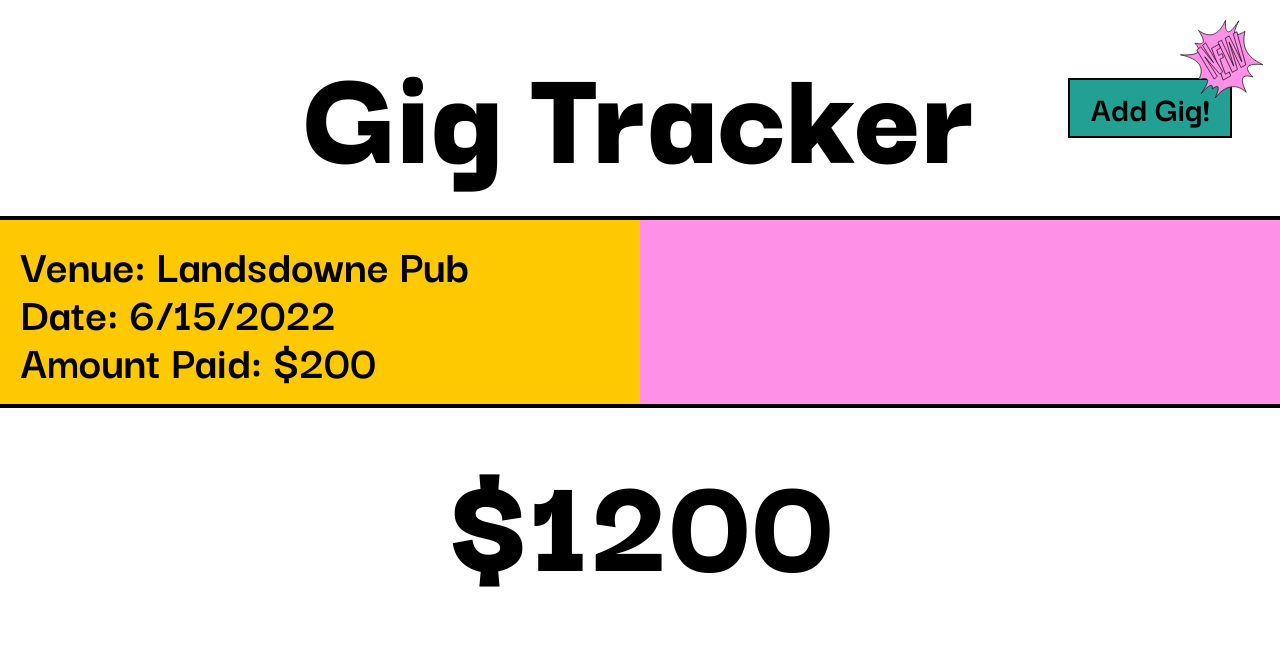
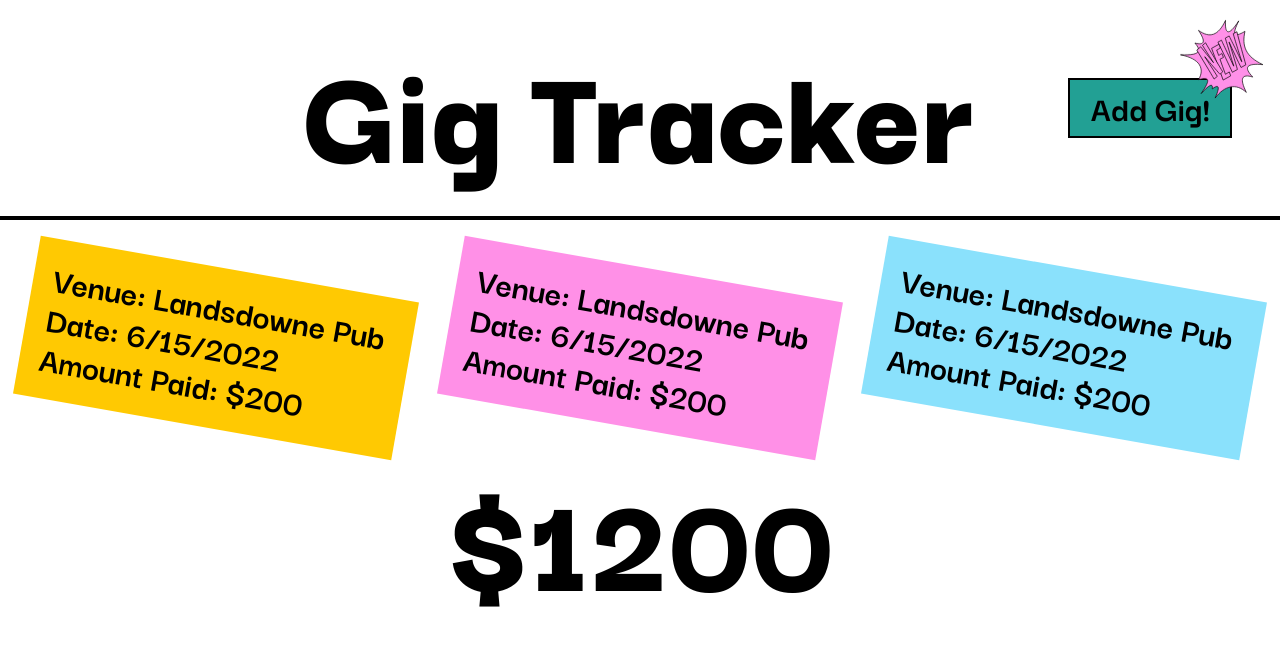
Before and after one commit to MarkDonatelli/gigTracker, a Vue app: page / in a window 1280 px wide. Shown: the top 646 px of the page. Built offline with nearby package versions, Linux system fonts and the light colour scheme.

Commit message:
new styles added to gig list

```diff
--- a/src/App.vue
+++ b/src/App.vue
@@ -20,7 +20,9 @@ const openGigModal = () => {
 </script>
 
 <template>
-  <header class="flex items-center justify-center border-b-4 border-black">
+  <header
+    class="flex items-center justify-center border-b-4 border-black mb-12"
+  >
     <h1 class="text-[9rem] font-black">Gig Tracker</h1>
     <div class="button-container absolute right-8">
       <div class="button-container__content relative">
--- a/src/components/GigList.vue
+++ b/src/components/GigList.vue
@@ -1,25 +1,39 @@
 <script setup></script>
 
 <template>
-  <div class="flex flex-wrap" id="gigList">
+  <div class="flex flex-wrap justify-center gap-10 px-6" id="gigList">
     <!-- gig info-->
-    <div class="flex flex-item flex-auto w-full md:w-2/4 bg-yellow p-5">
-      <div class="flex-item__contents font-bold text-5xl">
+    <div
+      class="flex flex-item w-1/3 rotate-[10deg] flex-1 max-w-sm bg-yellow p-5 hover:rotate-0 cursor-pointer"
+    >
+      <div class="flex-item__contents font-bold text-4xl">
         <div class="flex-item__content--info">
           <p>Venue: Landsdowne Pub</p>
           <p>Date: 6/15/2022</p>
           <p>Amount Paid: $200</p>
         </div>
-        <div class="flex-item__content--img">
-          <!-- <img src="@/assets/images/landsdowne.png" /> -->
+      </div>
+    </div>
+    <div
+      class="flex flex-item w-1/3 rotate-[10deg] flex-1 max-w-sm bg-pink p-5 hover:rotate-0 cursor-pointer"
+    >
+      <div class="flex-item__contents font-bold text-4xl">
+        <div class="flex-item__content--info">
+          <p>Venue: Landsdowne Pub</p>
+          <p>Date: 6/15/2022</p>
+          <p>Amount Paid: $200</p>
         </div>
       </div>
     </div>
-    <div class="flex-item flex-auto w-full md:w-2/4 bg-pink">
-      <div class="flex-item__content text-pink">
-        <p>Venue</p>
-        <p>Date</p>
-        <p>Paid / Amount</p>
+    <div
+      class="flex flex-item w-1/3 flex-1 rotate-[10deg] max-w-sm bg-lightBlue p-5 hover:rotate-0 cursor-pointer"
+    >
+      <div class="flex-item__contents font-bold text-4xl">
+        <div class="flex-item__content--info">
+          <p>Venue: Landsdowne Pub</p>
+          <p>Date: 6/15/2022</p>
+          <p>Amount Paid: $200</p>
+        </div>
       </div>
     </div>
   </div>
--- a/src/components/GigTotal.vue
+++ b/src/components/GigTotal.vue
@@ -5,7 +5,7 @@ const gigsStore = useGigsStore();
 </script>
 
 <template>
-  <div class="flex justify-center border-t-4 border-black" id="gigTotal">
+  <div class="flex justify-center" id="gigTotal">
     <h1 class="text-[9rem] font-black">${{ gigsStore.getTotal }}</h1>
   </div>
 </template>
--- a/tailwind.config.js
+++ b/tailwind.config.js
@@ -9,6 +9,7 @@ module.exports = {
         pink: '#FF90E7',
         yellow: '#FFC902',
         green: '#22A094',
+        lightBlue: '#8AE1FC',
       },
     },
   },
```
